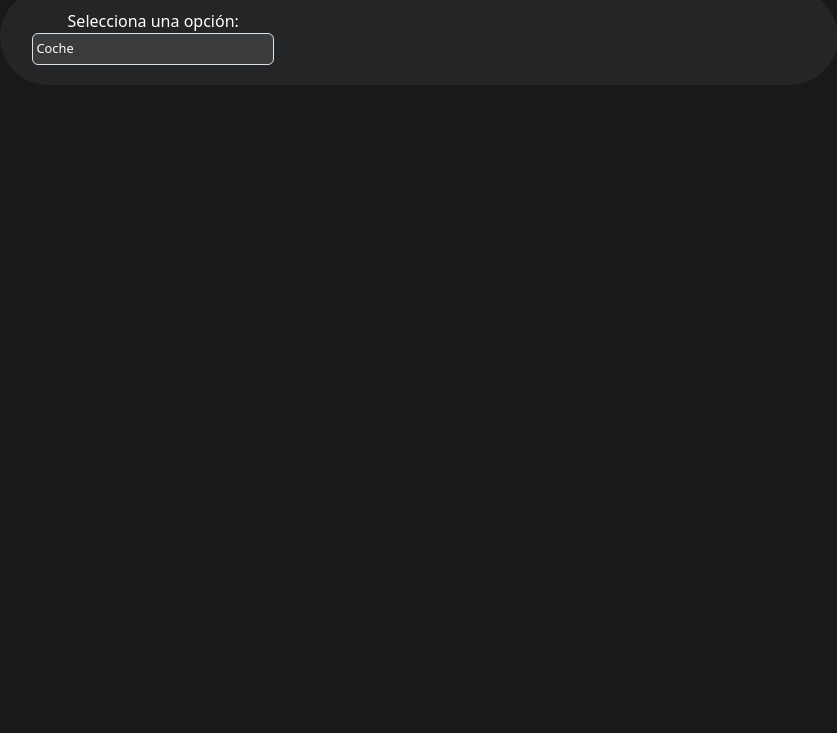
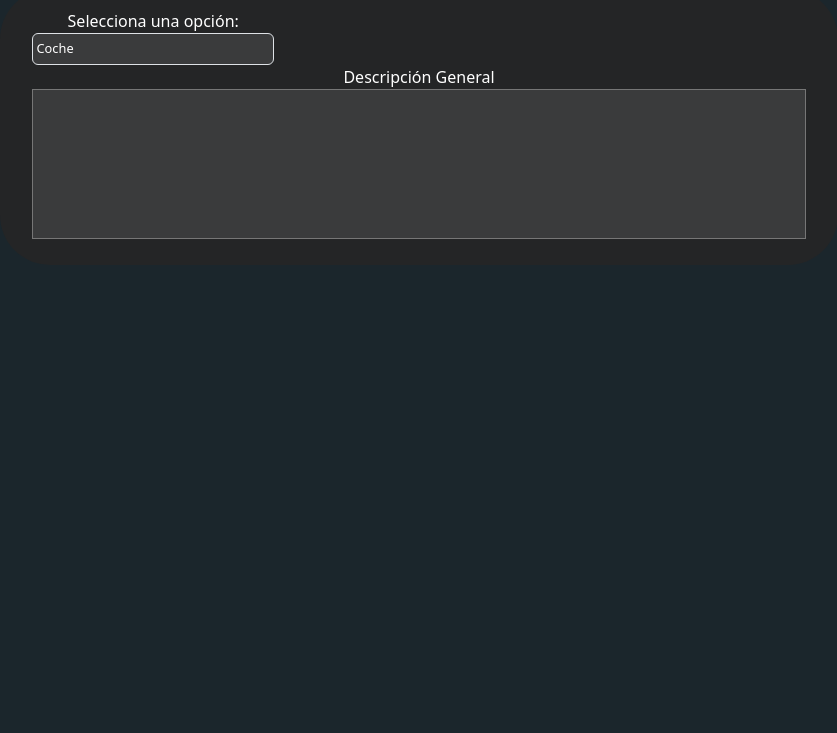
Before and after one commit to albbeltran/HackathonQRO-2023, a website built with webpack: page public/index.html in a window 1280 px wide. Shown: the part 67-800 px from the top of the page, without its empty margins (221-1058 px from the left). Built offline with nearby package versions, Linux system fonts and the light colour scheme; some packages are replaced by stand-ins of ours; no server answers.

Commit message:
change the description

```diff
--- a/public/index.html
+++ b/public/index.html
@@ -6,7 +6,7 @@
     <meta name="viewport" content="width=device-width, initial-scale=1.0">
     <title>Generar Reporte</title>
     <link href="https://cdn.jsdelivr.net/npm/bootstrap@5.3.2/dist/css/bootstrap.min.css" rel="stylesheet" integrity="sha384-T3c6CoIi6uLrA9TneNEoa7RxnatzjcDSCmG1MXxSR1GAsXEV/Dwwykc2MPK8M2HN" crossorigin="anonymous">
-    <link rel="stylesheet" href="../public/styles/estilo.css">
+    <link rel="stylesheet" href="styles/estilo.css">
 </head>
 
 <body>
@@ -24,7 +24,7 @@
         <div class="d-flex justify-content-center align-items-center">
             <div class="col-8">
                 <!-- Formulario -->
-                <form class="formulario">
+                <form class="formulario" id="form-reporte">
                     <div class="container">
                         <div class="row form-group">
                             <div class="col-4">
@@ -36,13 +36,17 @@
                             </div>
 
                             <!-- Coche -->
+                            <label>Descripción General</label>
+                                <div class="descripcion form-group">
+                                    <textarea name="" id="descripcion" class="cuadro col-12"></textarea>
+                            </div>
 
                             <!-- Persona -->
                             <div id="hidden-div">
-                                <label>Descripción General</label>
+                                <!-- <label>Descripción General</label>
                                 <div class="descripcion form-group">
                                     <textarea name="" id="descripcionPersona" class="cuadro col-12"></textarea>
-                                </div>
+                                </div> -->
                                 <div class="row">
                                     <div class="col-6">
                                         <label for="ColorPiel">Color de Piel</label>
--- a/public/styles/estilo.css
+++ b/public/styles/estilo.css
@@ -15,7 +15,7 @@
 }
 
 body {
-    background: #18191A;
+    background: #1B262C;
 	color: var(--blanco);
 }
 
```
